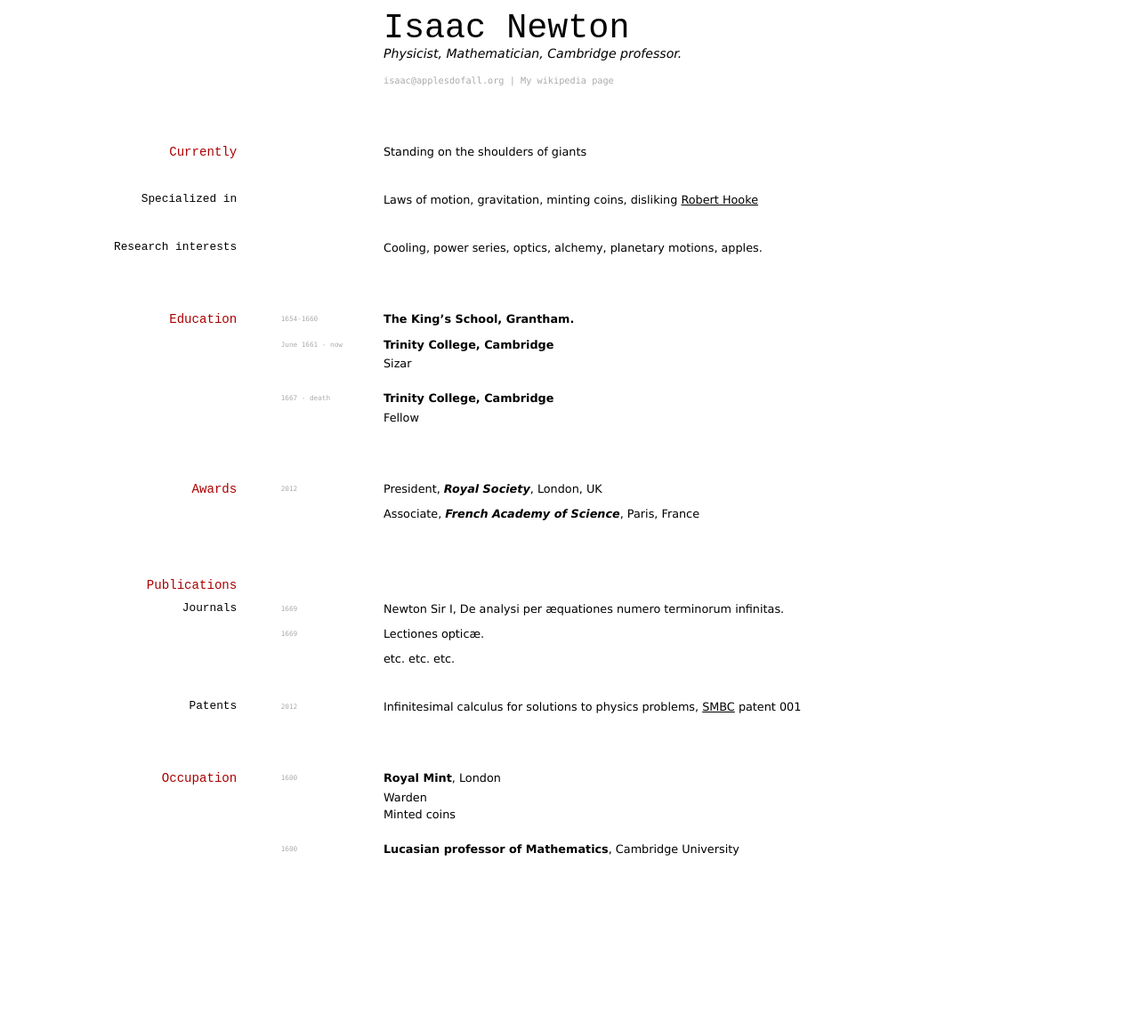
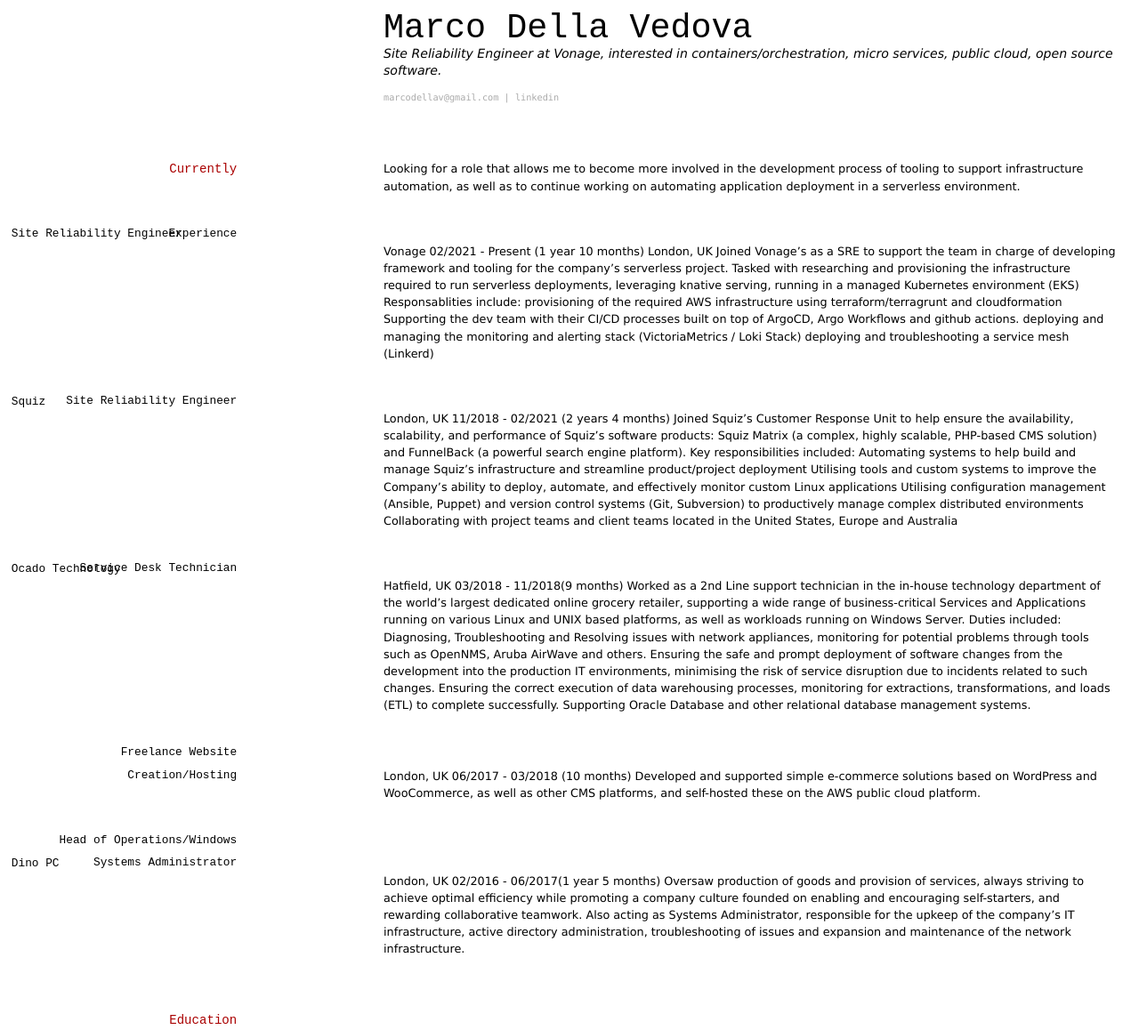
Before and after one commit to elipapa/markdown-cv, a Jekyll site: the page built from index.md, in a window 1280 px wide. Shown: the whole page at 89% size. Built offline with Jekyll 4.4.1, drawn with Linux system fonts in a browser that asks for light colours; before the commit the page ends 973 px from its top, so only the background shows below that.

Commit message:
Update index.md
first draft

```diff
--- a/index.md
+++ b/index.md
@@ -1,86 +1,72 @@
 ---
 layout: cv
-title: Isaac Newtons's CV
+title: Marco Della Vedova's CV
 ---
-# Isaac Newton
-Physicist, Mathematician, Cambridge professor.
+# Marco Della Vedova
+Site Reliability Engineer at Vonage, interested in containers/orchestration, micro services, public cloud, open source software.
 
 <div id="webaddress">
-<a href="isaac@applesdofall.org">isaac@applesdofall.org</a>
-| <a href="http://en.wikipedia.org/wiki/Isaac_Newton">My wikipedia page</a>
+<a href="marcodellav@gmail.com">marcodellav@gmail.com</a>
+| <a href="https://www.linkedin.com/in/marcodellav">linkedin</a>
 </div>
-
 
 ## Currently
 
-Standing on the shoulders of giants
+Looking for a role that allows me to become more involved in the development process of tooling to support infrastructure automation, as well as to continue working on automating application deployment in a serverless environment.
 
-### Specialized in
+### Experience
+#### Site Reliability Engineer
+Vonage
+02/2021 - Present (1 year 10 months)
+London, UK
+Joined Vonage's as a SRE to support the team in charge of developing framework and tooling for the company's serverless project.
+Tasked with researching and provisioning the infrastructure required to run serverless deployments, leveraging knative serving, running in a managed Kubernetes environment (EKS)
+Responsablities include:
+provisioning of the required AWS infrastructure using terraform/terragrunt and cloudformation
+Supporting the dev team with their CI/CD processes built on top of ArgoCD, Argo Workflows and github actions.
+deploying and managing the monitoring and alerting stack (VictoriaMetrics / Loki Stack)
+deploying and troubleshooting a service mesh (Linkerd)
 
-Laws of motion, gravitation, minting coins, disliking [Robert Hooke](http://en.wikipedia.org/wiki/Robert_Hooke)
+### Site Reliability Engineer
+#### Squiz
+London, UK
+11/2018 - 02/2021 (2 years 4 months)
+Joined Squiz's Customer Response Unit to help ensure the availability, scalability, and performance of Squiz's software products: Squiz Matrix (a complex, highly scalable, PHP-based CMS solution) and FunnelBack (a powerful search engine platform).
+Key responsibilities included:
+Automating systems to help build and manage Squiz's infrastructure and streamline product/project deployment
+Utilising tools and custom systems to improve the Company's ability to deploy, automate, and effectively monitor custom Linux applications
+Utilising configuration management (Ansible, Puppet) and version control systems (Git, Subversion) to productively manage complex distributed environments
+Collaborating with project teams and client teams located in the United States, Europe and Australia
 
+### Service Desk Technician
+#### Ocado Technology
+Hatfield, UK
+03/2018 - 11/2018(9 months)
+Worked as a 2nd Line support technician in the in-house technology department of the world's largest dedicated online grocery retailer, supporting a wide range of business-critical Services and Applications running on various Linux and UNIX based platforms, as well as workloads running on Windows Server. Duties included:
+Diagnosing, Troubleshooting and Resolving issues with network appliances, monitoring for potential problems through tools such as OpenNMS, Aruba AirWave and others.
+Ensuring the safe and prompt deployment of software changes from the development into the production IT environments, minimising the risk of service disruption due to incidents related to such changes.
+Ensuring the correct execution of data warehousing processes, monitoring for extractions, transformations, and loads (ETL) to complete successfully.
+Supporting Oracle Database and other relational database management systems.
 
-### Research interests
+### Freelance Website Creation/Hosting
+London, UK
+06/2017 - 03/2018 (10 months)
+Developed and supported simple e-commerce solutions based on WordPress and WooCommerce, as well as other CMS platforms, and self-hosted these on the AWS public cloud platform.
 
-Cooling, power series, optics, alchemy, planetary motions, apples.
+### Head of Operations/Windows Systems Administrator
+#### Dino PC
+London, UK
+02/2016 - 06/2017(1 year 5 months)
+Oversaw production of goods and provision of services, always striving to achieve optimal efficiency while promoting a company culture founded on enabling and encouraging self-starters, and rewarding collaborative teamwork. Also acting as Systems Administrator, responsible for the upkeep of the company's IT infrastructure, active directory administration, troubleshooting of issues and expansion and maintenance of the network infrastructure.
 
 
 ## Education
 
-`1654-1660`
-__The King's School, Grantham.__
-
-`June 1661 - now`
-__Trinity College, Cambridge__
-
-- Sizar
-
-`1667 - death`
-__Trinity College, Cambridge__
-
-- Fellow
 
 
 
-## Awards
-
-`2012`
-President, *Royal Society*, London, UK
-
-Associate, *French Academy of Science*, Paris, France
 
 
-
-## Publications
-
-<!-- A list is also available [online](http://scholar.google.co.uk/citations?user=LTOTl0YAAAAJ) -->
-
-### Journals
-
-`1669`
-Newton Sir I, De analysi per æquationes numero terminorum infinitas.
-
-`1669`
-Lectiones opticæ.
-
-etc. etc. etc.
-
-### Patents
-
-`2012`
-Infinitesimal calculus for solutions to physics problems, [SMBC](http://www.techdirt.com/articles/20121011/09312820678/if-patents-had-been-around-time-newton.shtml) patent 001
-
-
-## Occupation
-
-`1600`
-__Royal Mint__, London
-
-- Warden
-- Minted coins
-
-`1600`
-__Lucasian professor of Mathematics__, Cambridge University
 
 
 
```
